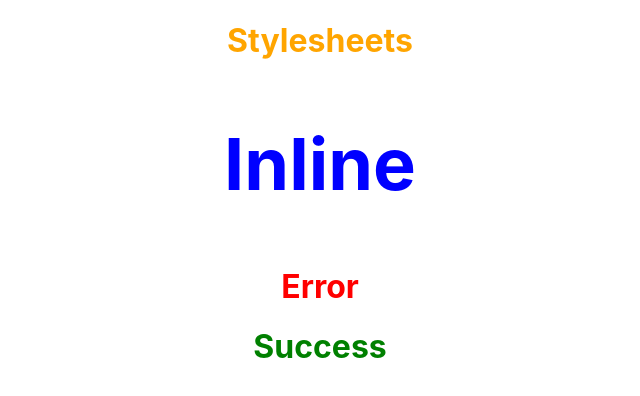
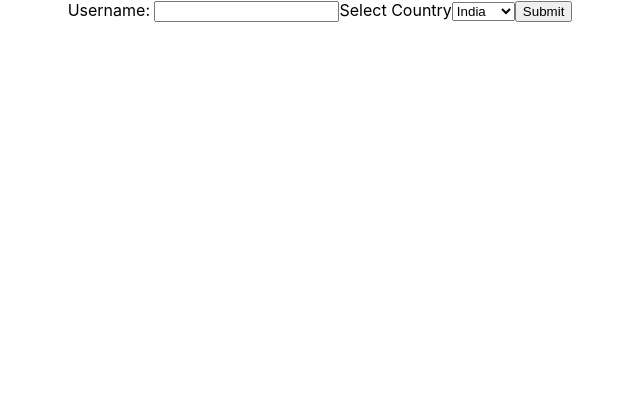
Before and after one commit to sushilrajeeva/react-demo, a React (Create React App) app: page / in a window 1280 px wide. Shown: the top 396 px of the page, without its empty margins (320-960 px from the left). Built offline with nearby package versions, Linux system fonts and the light colour scheme.

Commit message:
Form in react
Learnt how to use form in react, and how to change and capture form variable values

```diff
--- a/src/App.js
+++ b/src/App.js
@@ -8,6 +8,7 @@ import { UserGreeting } from "./components/UserGreeting";
 import { NameList } from "./components/NameList";
 import { Stylesheet } from "./components/Stylesheet";
 import { InLine } from "./components/InLine";
+import { Form } from "./components/Form";
 // import "./appStyles.css";
 // import styles from "./appStyles.module.css";
 import "./appStyles.css";
@@ -28,10 +29,11 @@ function App() {
       {/* <ParentComponenet></ParentComponenet> */}
       {/* <UserGreeting></UserGreeting> */}
       {/* <NameList></NameList> */}
-      <Stylesheet></Stylesheet>
+      {/* <Stylesheet></Stylesheet>
       <InLine></InLine>
       <h1 className="error">Error</h1>
-      <h1 className={styles.success}>Success</h1>
+      <h1 className={styles.success}>Success</h1> */}
+      <Form></Form>
     </div>
   );
 }
--- /dev/null
+++ b/src/components/Form.js
@@ -0,0 +1,37 @@
+import { useState } from "react";
+
+export const Form = () => {
+  const [userName, setUsername] = useState("");
+  const [country, setCountry] = useState("India");
+  const handleSubmit = (event) => {
+    event.preventDefault();
+    alert(`Form data is ${userName} and country is ${country}`);
+  };
+  return (
+    <form onSubmit={handleSubmit}>
+      <div>
+        <label>Username: </label>
+        <input
+          type="text"
+          value={userName}
+          onChange={(event) => {
+            setUsername(event.target.value);
+          }}
+        ></input>
+        <label>Select Country</label>
+        <select
+          name="country"
+          id="country"
+          value={country}
+          onChange={(event) => setCountry(event.target.value)}
+        >
+          <option value="India">India</option>
+          <option value="USA">USA</option>
+          <option value="Russia">Russia</option>
+          <option value="China">China</option>
+        </select>
+        <button type="submit">Submit</button>
+      </div>
+    </form>
+  );
+};
```
